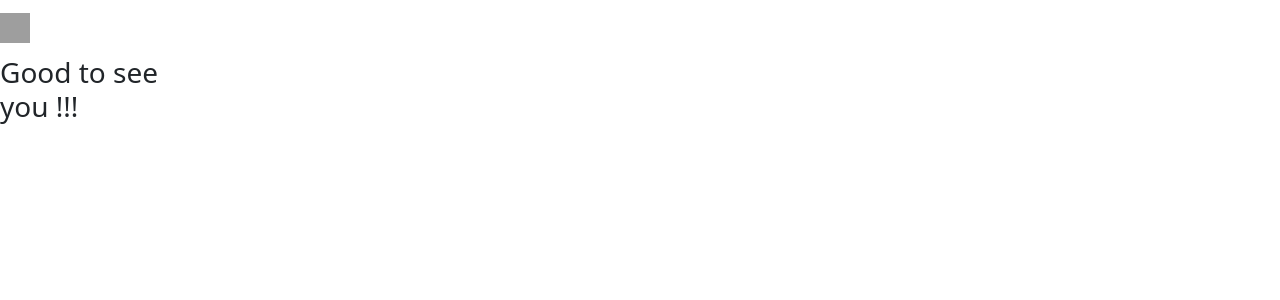
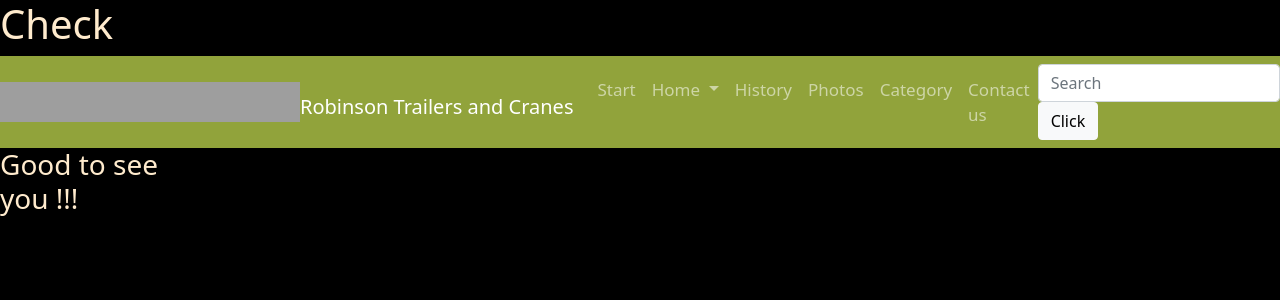
Before and after one commit to FabrizioAdi/Robinson-Trailers-DjangoM4, a Django app: page / in a window 1280 px wide. Shown: the top 300 px of the page. Run offline with Django 3.2, Linux system fonts and the light colour scheme; data that the repository does not hold is empty; some libraries are stand-ins or nearby versions; grey boxes are pictures that could not be loaded.

Commit message:
Add some style and conect html file with css file

```diff
--- a/Trailers/urls.py
+++ b/Trailers/urls.py
@@ -2,5 +2,5 @@ from . import views
 from django.urls import path
 
 urlpatterns = [
-    path("", views.(), name="home"),
+
 ]
--- /dev/null
+++ b/static/style.css
@@ -0,0 +1,43 @@
+body {
+    background-color:black;
+    color:blanchedalmond;
+    font-size: 17px;
+}
+}
+.navbar-nav li:hover>.dropdown-menu
+{
+	display: block;
+}
+*/
+
+.navbar
+{
+	min-height: 57px;
+}
+
+.bg-trailers
+{
+	background-color: #91a33b !important;
+}
+
+.list-group-item-dark
+{
+	background-color: #373a3d;
+	color: white;
+}
+
+.list-group-item-dark:hover
+{
+	background-color: #91a33b !important;
+}
+
+.list-group .active
+{
+	background-color: #91a33b !important;
+	cursor: default;
+}
+
+.blockquote
+{
+	line-height: 120%;
+}
--- a/templates/index.html
+++ b/templates/index.html
@@ -1,4 +1,4 @@
-
+{% load static %}
 <!DOCTYPE html>
 <html lang="en">
 <head>
@@ -22,7 +22,9 @@
         integrity="sha384-gtEjrD/SeCtmISkJkNUaaKMoLD0//ElJ19smozuHV6z3Iehds+3Ulb9Bn9Plx0x4" crossorigin="anonymous">
     </script>
 
-<link rel="stylesheet" href="css/bootstrap.min.css">
+<link rel="stylesheet" href="{% static 'style.css' %}">
+
+
 
 
 </head>
@@ -30,8 +32,9 @@
 <body>
 <!--Navigation-->
 <header>
+    <h1 class="ad">Check</h1>
     <nav class="navbar navbar-dark bg-trailers navbar-expand-lg">
-        <a class="navbar-brand" href="#"><img src="img/logo.png" width="30" height="30" class="d-inline-block mr-1 align-bottom" alt="">Robinson Trailers and Cranes</a>
+        <a class="navbar-brand" href="#"><img src="https://res.cloudinary.com/fabrizioadi/image/upload/v1643668128/Changed_Logo_orginal_fkagtl.jpg" width="300" height="40" class="d-inline-block mr-1 align-bottom" alt="Logo">Robinson Trailers and Cranes</a>
         <button class="navbar-toggler" type="button" data-toggle="collapse" data-target="#mainmenu" aria-controls="mainmenu" aria-expanded="false" aria-label="Navigation switch">
             <span class="navbar-toggler-icon"></span>
 
@@ -43,15 +46,44 @@
                     <a class="nav-link" href="#">Start</a>
                 </li>
 
+                <li class="nav-item dropdown">
+                    <a class="nav-link dropdown-toggle" href="#" data-toggle="dropdown" role="button" aria-expanded="false" id="submenu" aria-haspopup="true"> Home </a>
+                    <div class="dropdown-menu" aria-labelledby="submenu">
+                        <a class="dropdown-item" href="#">Home1</a>
+                        <a class="dropdown-item" href="#">Home2</a>
+
+                        <div class="dropdown-divider"></div>
+
+                        <a class="dropdown-item" href="#">Home3</a>
+                        <a class="dropdown-item" href="#">Home4</a>
+                    </div>
+                </li>
+
+                <li class="nav-item">
+                    <a class="nav-link" href="#"> History </a>
+                </li>
+                <li class="nav-item">
+                    <a class="nav-link" href="#"> Photos </a>
+                </li>
+                <li class="nav-item">
+                    <a class="nav-link" href="#"> Category </a>
+                </li>
+                <li class="nav-item">
+                    <a class="nav-link" href="#"> Contact us </a>
+                </li>
             </ul>
+
+            <form class="form-inline">
+
+                <input class="form-control mr-1" type="search" placeholder="Search" aria-label="Search">
+                <button class="btn btn-light" type="submit">Click</button>
+
+            </form>
         </div>
     </nav>
-
-
     <!--<div>
         <h1 class="logo">Logo   Search</h1>
     </div>-->
-
 </header>
 
     <div style="clear:both" class="tut"></div>
```
Also changed, not shown: images/Logo.jpg (added).
